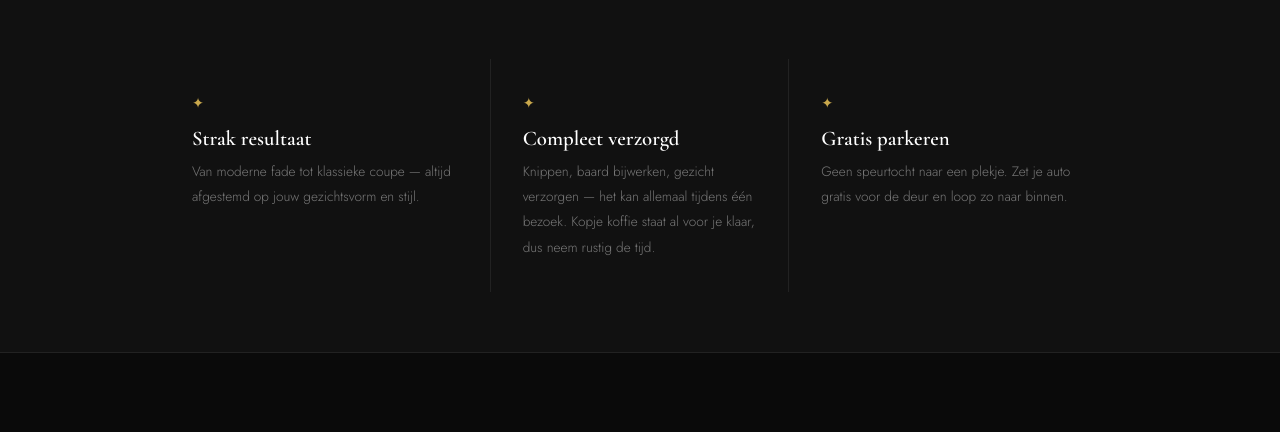
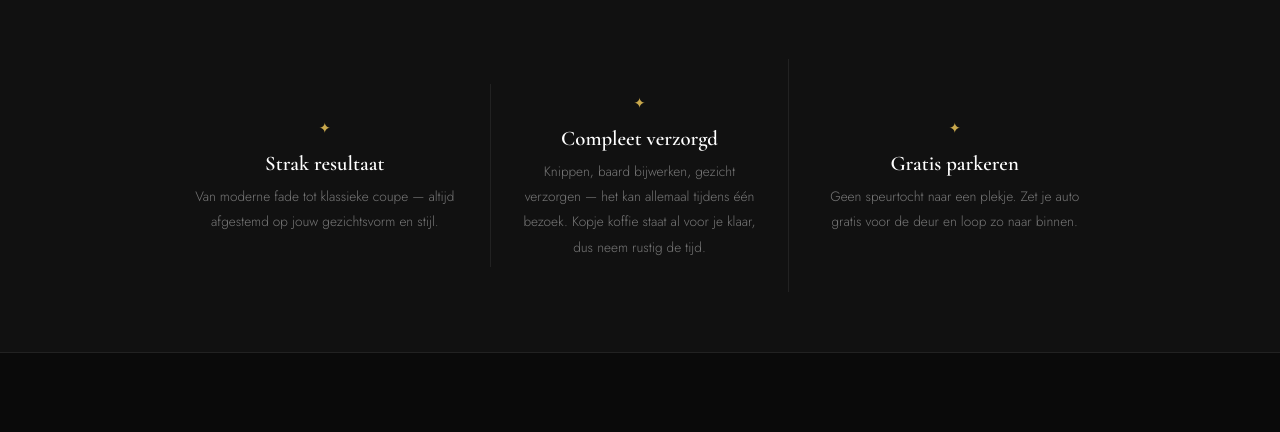
Before and after one commit to DurkVerbaan/xroyal, a plain HTML site: page index.html in a window 1280 px wide. Shown: the part 802-1234 px from the top of the page. Drawn offline with nearby package versions, Linux system fonts and the light colour scheme.

Commit message:
center text usp

```diff
--- a/style.css
+++ b/style.css
@@ -291,7 +291,8 @@ h1, h2, h3 { font-family: var(--font-display); font-weight: 600; line-height: 1.
 }
 .voordelen .wrapper { padding-top: 60px; padding-bottom: 60px; }
 
-.voordelen-grid { display: grid; grid-template-columns: repeat(3, 1fr); }
+.voordelen-grid { display: grid; grid-template-columns: repeat(3, 1fr); align-items: center;
+    text-align: center;}
 
 .voordeel-item {
   padding: 32px 32px 32px 0;
```
